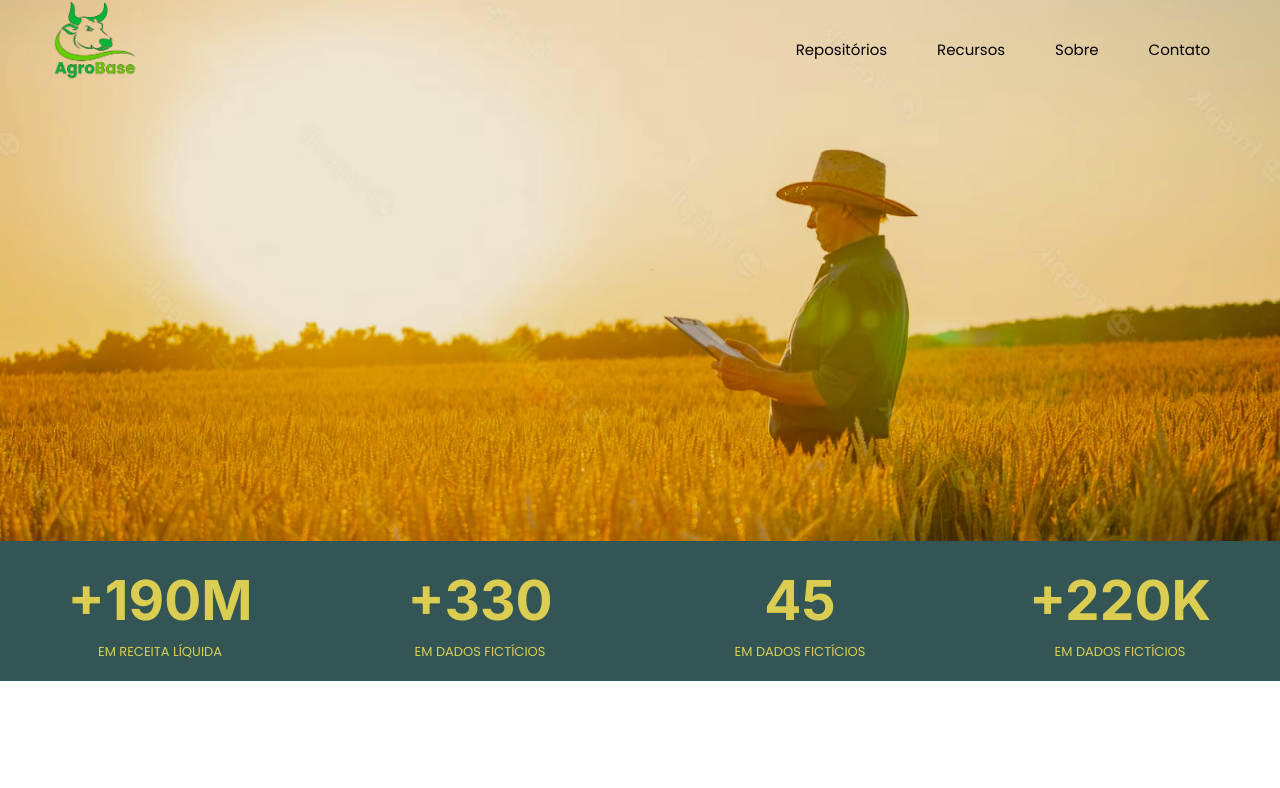
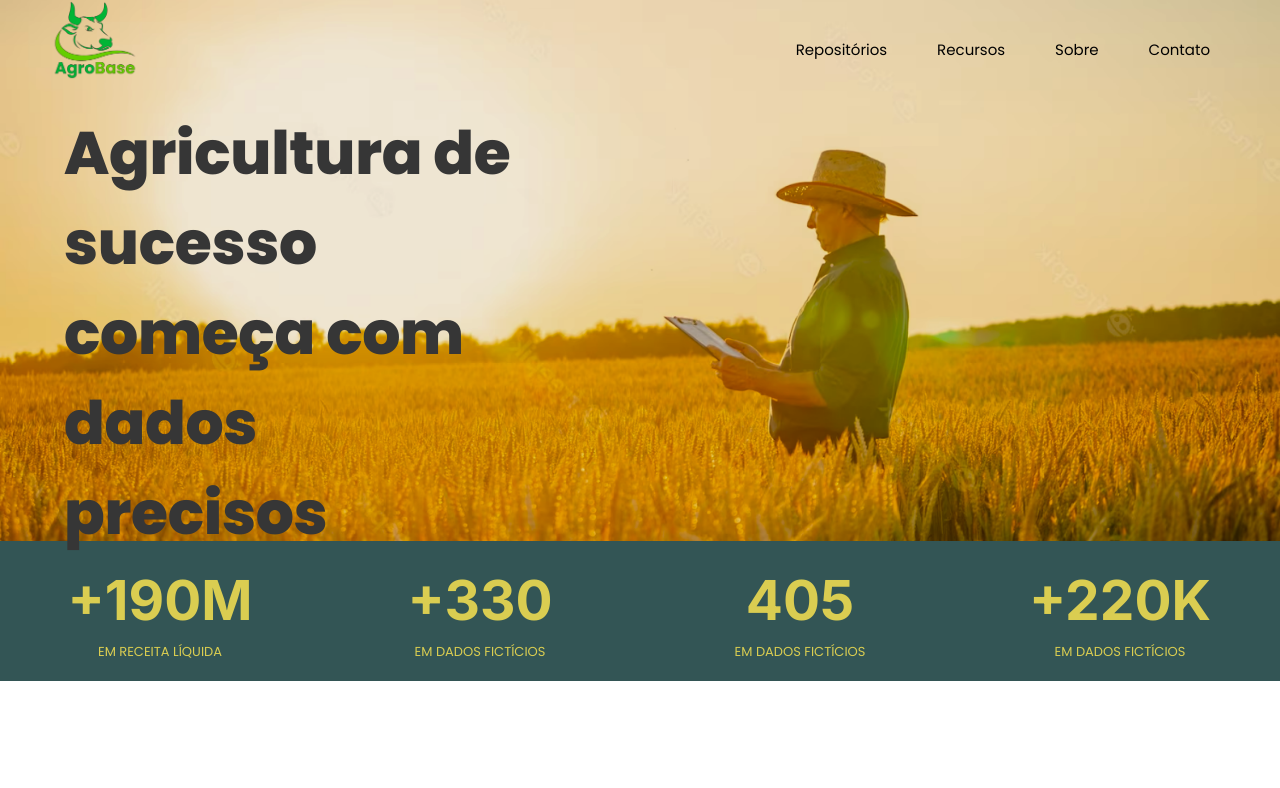
Before and after one commit to fga-eps-mds/2023.1-DAB, an Angular app in the folder frontend/: page / in a window 1280 px wide. Shown: the top 788 px of the page. Built offline with nearby package versions, Linux system fonts and the light colour scheme.

Commit message:
ajuste no banner e fix no redirecionamento do carousel

```diff
--- a/frontend/src/app/components/carousel/carousel.component.html
+++ b/frontend/src/app/components/carousel/carousel.component.html
@@ -1,10 +1,10 @@
 <div class="carousel">
     <div *ngFor="let item of carouselItems" class="carousel-item" (mouseover)="item.hovered = true" (mouseleave)="item.hovered = false">
-      <a href="r1">
+      <a [href]="item.link">
         <img [src]="item.image" alt="Item Image">
+        <h3>{{ item.title }}</h3>
+        <p>{{ item.description }}</p>
+        <div class="overlay" *ngIf="item.hovered"></div>
       </a>
-      <h3>{{ item.title }}</h3>
-      <p>{{ item.description }}</p>
-      <div class="overlay" *ngIf="item.hovered"></div>
     </div>
   </div>
--- a/frontend/src/app/components/carousel/carousel.component.scss
+++ b/frontend/src/app/components/carousel/carousel.component.scss
@@ -1,5 +1,9 @@
 @import url('https://fonts.googleapis.com/css?family=Inter:400,700');
 
+a{
+  text-decoration: none;
+  color: inherit;
+}
 .carousel {
   display: flex;
   justify-content: space-between;
--- a/frontend/src/app/components/carousel/carousel.component.ts
+++ b/frontend/src/app/components/carousel/carousel.component.ts
@@ -12,21 +12,21 @@ export class CarouselComponent {
       title: 'SAFRAS',
       description: 'Dados referentes a safras no último trimestre',
       hovered: false,
-      link: 'r1'
+      link: '#'
     },
     {
       image: '../../../assets/pecuaria.jpg',
       title: 'PECUÁRIA',
       description: 'Dados referentes a pecuária no último trimestre',
       hovered: false,
-      link: 'r1'
+      link: 'pecuaria'
     },
     {
       image: '../../../assets/agronegocio.jpeg',
       title: 'COMÉRCIO',
       description: 'Dados referentes a comércio no último trimestre',
       hovered: false,
-      link: '/r1'
+      link: '#'
     }
   ];
 }
--- a/frontend/src/app/pages/home-page/home-page.component.html
+++ b/frontend/src/app/pages/home-page/home-page.component.html
@@ -1,7 +1,7 @@
 <app-header></app-header>
 <div class="banner">
-    <!--<p class="banner-text">Agricultura de<br>sucesso começa com<br>dados precisos</p>-->
     <img src="../../../assets/BA.png" alt="Banner">
+    <p class="banner-text">Agricultura de<br>sucesso<br>começa com<br>dados<br>precisos</p>
 </div>
 
 <div class="green-bar">
--- a/frontend/src/app/pages/home-page/home-page.component.scss
+++ b/frontend/src/app/pages/home-page/home-page.component.scss
@@ -4,7 +4,7 @@
 .banner {
     width: 100%;
     margin-bottom: 0;
-    position: relative;
+    position:relative;
     display: flex;
     flex-direction: column;
 
@@ -16,14 +16,18 @@
     }
     .banner-text{
       font-family: 'Poppins';
+      position: absolute;
+      top:20%;
+      left:5%;
+      z-index:0;
       font-style: normal;
       font-weight: 800;
-      font-size: 50px;
+      font-size: 60px;
       display: flex;
       align-items: center;
       letter-spacing: -0.005em;
       color: #363636;
-      backdrop-filter: blur(2px);
+
     }
   }
 
--- a/frontend/src/app/pages/home-page/home-page.component.ts
+++ b/frontend/src/app/pages/home-page/home-page.component.ts
@@ -13,11 +13,11 @@ export class HomePageComponent implements OnInit {
   }
 
   updateDataItems() {
-    const finalValues = [190, 330, 45, 220]; // Valores finais desejados
+    const finalValues = [190, 330, 405, 220]; // Valores finais desejados
 
     finalValues.forEach((value, index) => {
       const startTime = 0;
-      const duration = 1000; // Duração da animação
+      const duration = 4000; // Duração da animação
       const increment = value / duration; // Valor a ser incrementado a cada intervalo de tempo
 
       const interval = setInterval(() => {
```
Also changed, not shown: frontend/src/app/components/header/header.component.scss (line endings or trailing spaces).
